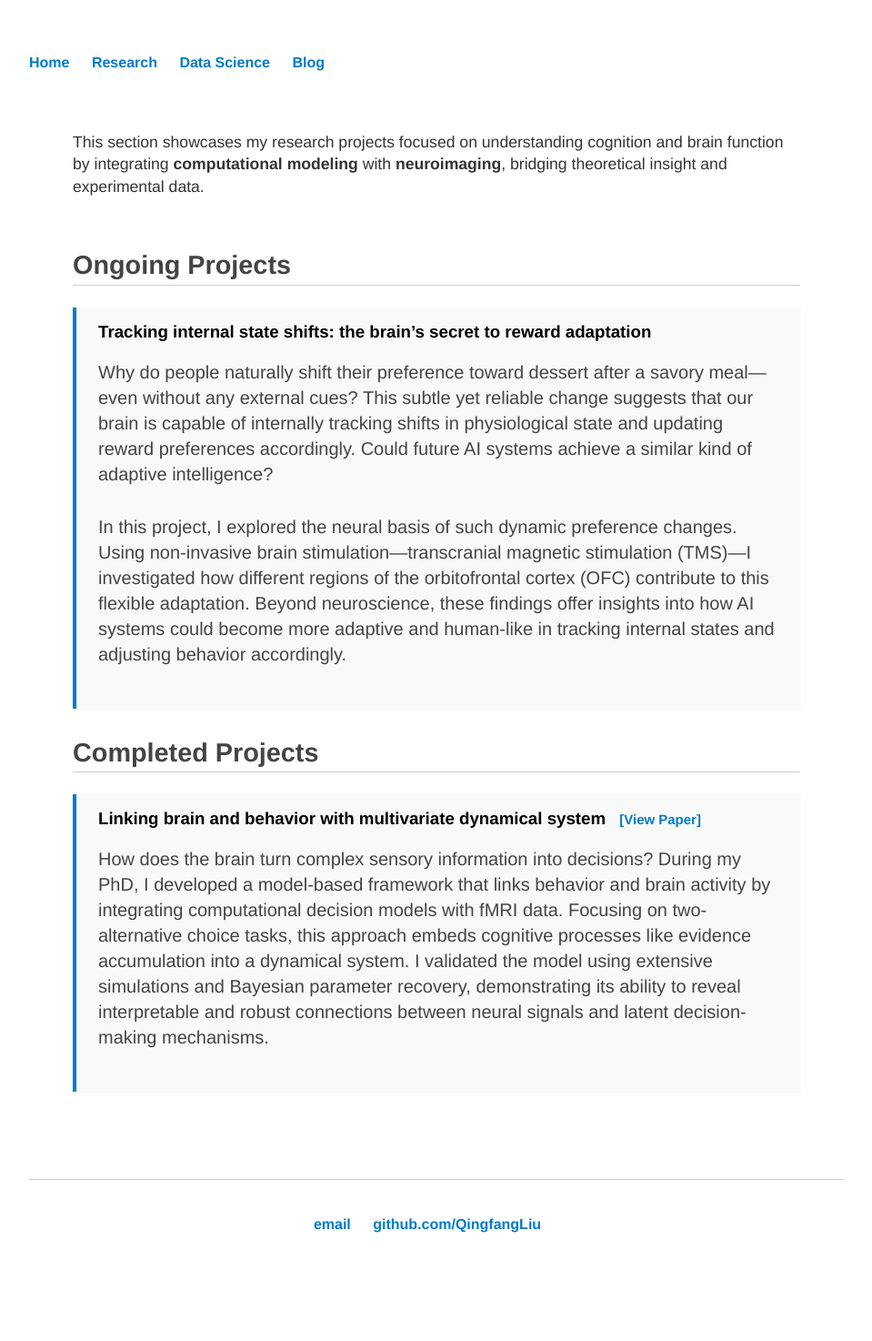
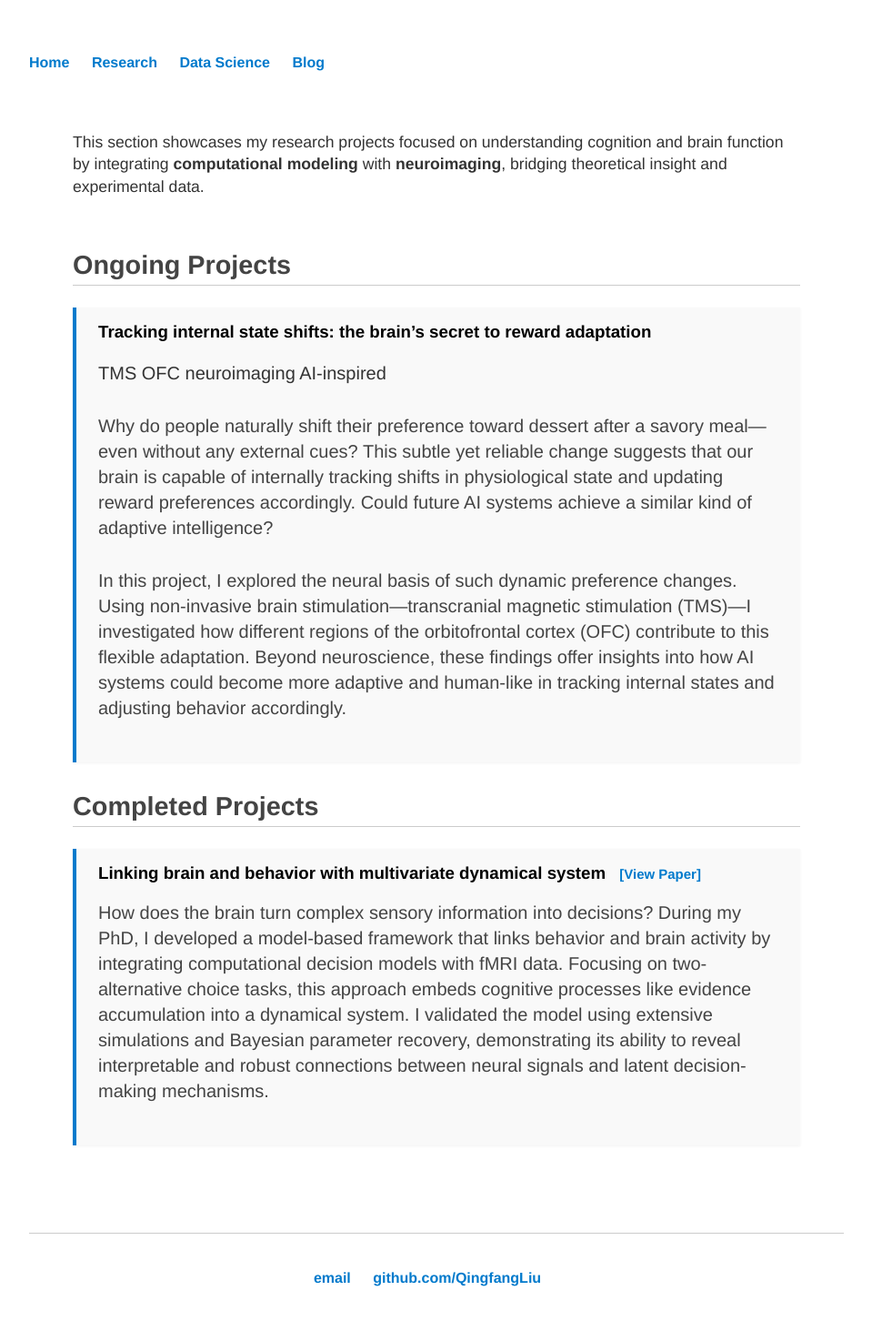
Before and after one commit to QingfangLiu/qingfangliu.github.io, a Jekyll site: the page built from Research/index.html, in a window 1280 px wide. Shown: the whole page at 91% size, without its empty margins (160-1119 px from the left). Built offline with Jekyll 4.4.1, drawn with Linux system fonts in a browser that asks for light colours; before the commit the page ends 1415 px from its top, so only the background shows below that.

Commit message:
edit label

```diff
--- a/Research/index.html
+++ b/Research/index.html
@@ -17,6 +17,14 @@ title: Research
     <h3 style="margin-top: 0;">
       Tracking internal state shifts: the brain’s secret to reward adaptation
     </h3>
+
+    <p class="project-labels">
+      <span class="label">TMS</span>
+      <span class="label">OFC</span>
+      <span class="label">neuroimaging</span>
+      <span class="label">AI-inspired</span>
+    </p>
+
     <p style="margin-top: 0.5rem; color: #444;">
       Why do people naturally shift their preference toward dessert after a savory meal—even without any external cues? This subtle yet reliable change suggests that our brain is capable of internally tracking shifts in physiological state and updating reward preferences accordingly. Could future AI systems achieve a similar kind of adaptive intelligence?
     </p>
```
